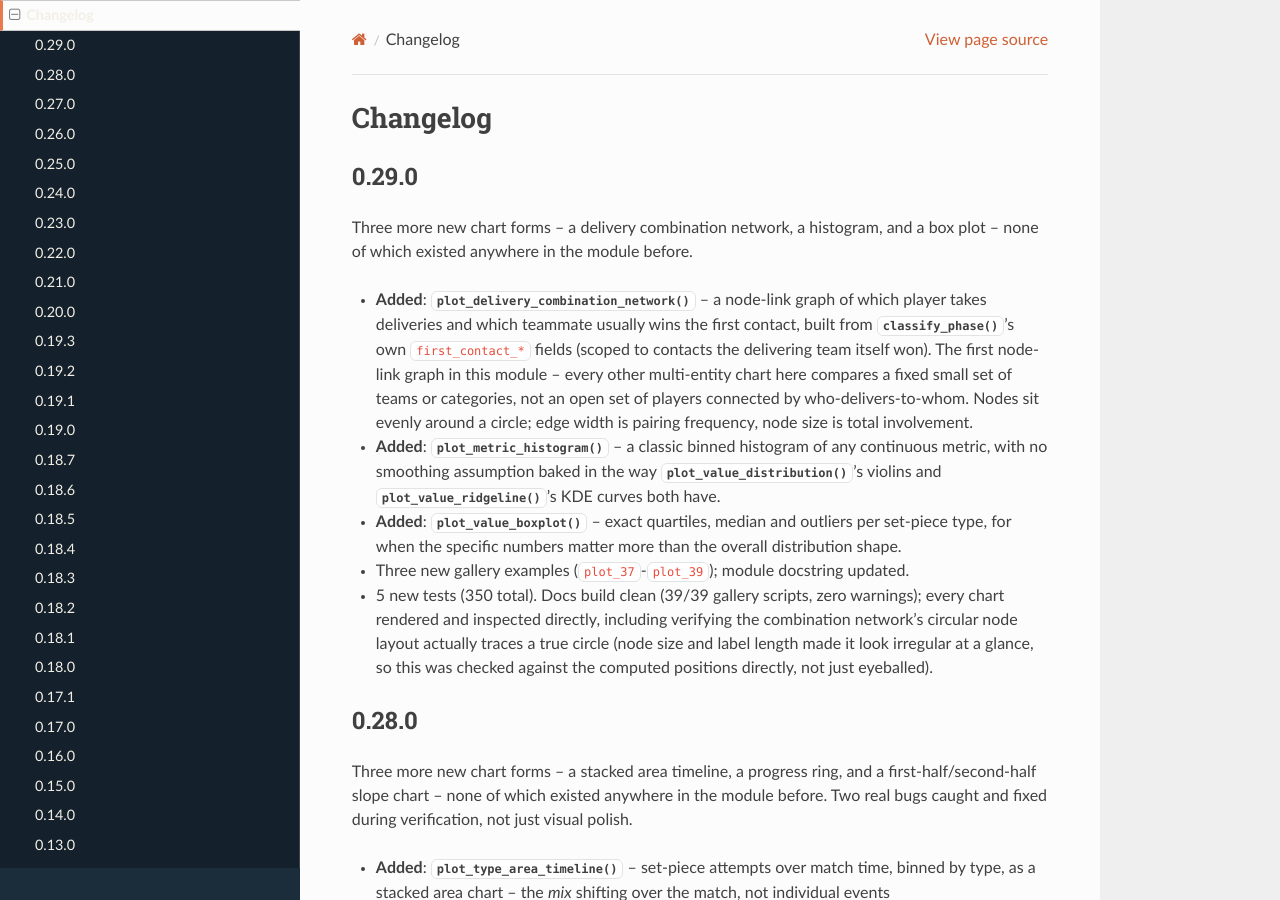
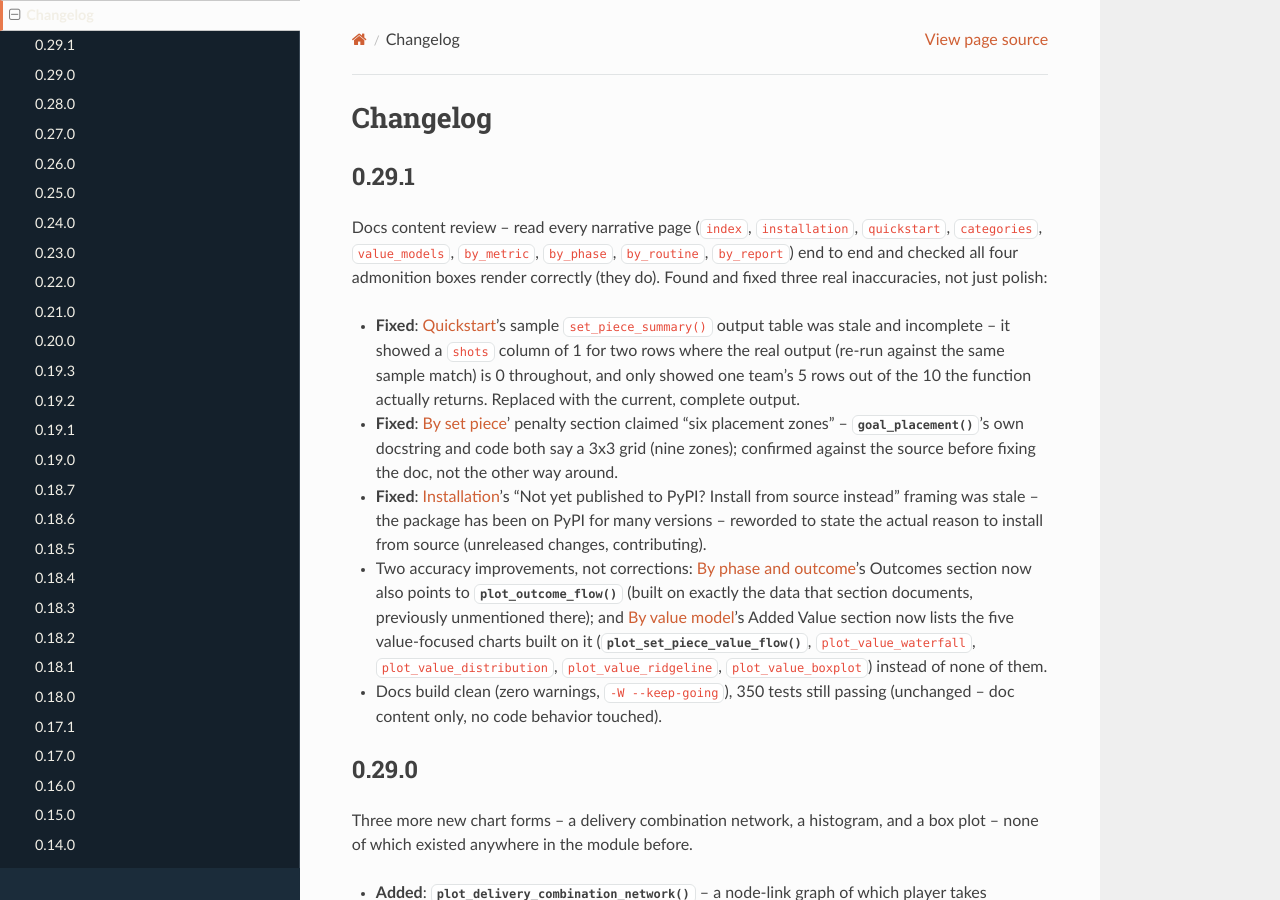
Before and after one commit to marclamberts/waltzinganalytics, a Sphinx documentation site: the page built from docs/source/changelog.rst, in a window 1280 px wide and 900 px high. Built offline with Sphinx 7.4.7 and the Read the Docs theme 3.1.0, drawn with Linux system fonts in a browser that asks for light colours; pages that are not in the unit, such as notebooks, are missing from menus.

Commit message:
Docs content review: fix three real inaccuracies, verify all admonition boxes
Read every narrative doc page end to end and checked the four
admonition boxes across the site render correctly (they do -- verified
in a live rendered build, not just RST source).

Found and fixed three real inaccuracies:
- quickstart's sample set_piece_summary() output was stale (wrong
  shots column) and incomplete (only one team's 5 rows of 10) -- both
  confirmed by re-running the function against the same sample match.
- categories' penalty section said "six placement zones"; the actual
  goal_placement() implementation is a 3x3 grid (nine).
- installation's "Not yet published to PyPI?" framing was stale --
  the package has been on PyPI for many versions.

Also added two accuracy improvements: by_phase's Outcomes section now
mentions plot_outcome_flow (built on exactly that section's data,
previously unmentioned there), and value_models' Added Value section
now lists the five value-focused charts built on it instead of none.

Docs build clean, 350 tests unchanged (doc content only). Bump to
0.29.1.

Co-Authored-By: Claude Sonnet 5 <noreply@anthropic.com>

```diff
--- a/docs/source/categories.rst
+++ b/docs/source/categories.rst
@@ -242,7 +242,8 @@ doesn't apply and isn't run.
 **Metrics to pull**
    Summary/counts, plus two penalty-only tables:
    :func:`~wa_setpieces.core.penalties.penalty_placement_detail` (goal-mouth
-   zone: which of the six placement zones each penalty targeted) and
+   zone: which of the nine placement zones, a 3x3 grid, each penalty
+   targeted) and
    :func:`~wa_setpieces.core.penalties.penalty_taker_summary` (per-player
    conversion rate). See :doc:`by_routine`.
    ``deliveries``, ``second_phases``, ``retention`` and ``first_contacts``
--- a/docs/source/changelog.rst
+++ b/docs/source/changelog.rst
@@ -1,5 +1,42 @@
 Changelog
 =========
+
+0.29.1
+------
+
+Docs content review -- read every narrative page (``index``,
+``installation``, ``quickstart``, ``categories``, ``value_models``,
+``by_metric``, ``by_phase``, ``by_routine``, ``by_report``) end to end
+and checked all four admonition boxes render correctly (they do). Found
+and fixed three real inaccuracies, not just polish:
+
+- **Fixed**: :doc:`quickstart`'s sample ``set_piece_summary()`` output
+  table was stale and incomplete -- it showed a ``shots`` column of 1
+  for two rows where the real output (re-run against the same sample
+  match) is 0 throughout, and only showed one team's 5 rows out of the
+  10 the function actually returns. Replaced with the current, complete
+  output.
+- **Fixed**: :doc:`categories`' penalty section claimed "six placement
+  zones" -- :func:`~wa_setpieces.core.placement.goal_placement`'s own
+  docstring and code both say a 3x3 grid (nine zones); confirmed against
+  the source before fixing the doc, not the other way around.
+- **Fixed**: :doc:`installation`'s "Not yet published to PyPI? Install
+  from source instead" framing was stale -- the package has been on
+  PyPI for many versions -- reworded to state the actual reason to
+  install from source (unreleased changes, contributing).
+- Two accuracy improvements, not corrections: :doc:`by_phase`'s
+  Outcomes section now also points to
+  :func:`~wa_setpieces.viz.plots.plot_outcome_flow` (built on exactly
+  the data that section documents, previously unmentioned there); and
+  :doc:`value_models`'s Added Value section now lists the five
+  value-focused charts built on it
+  (:func:`~wa_setpieces.viz.plots.plot_set_piece_value_flow`,
+  ``plot_value_waterfall``, ``plot_value_distribution``,
+  ``plot_value_ridgeline``, ``plot_value_boxplot``) instead of none of
+  them.
+- Docs build clean (zero warnings, ``-W --keep-going``), 350 tests
+  still passing (unchanged -- doc content only, no code behavior
+  touched).
 
 0.29.0
 ------
--- a/docs/source/installation.rst
+++ b/docs/source/installation.rst
@@ -5,7 +5,8 @@ Installation
 
    pip install wa-setpieces
 
-Not yet published to PyPI? Install from source instead:
+Want the latest unreleased changes, or to contribute? Install from
+source instead:
 
 .. code-block:: bash
 
--- a/pyproject.toml
+++ b/pyproject.toml
@@ -4,7 +4,7 @@ build-backend = "setuptools.build_meta"
 
 [project]
 name = "wa-setpieces"
-version = "0.29.0"
+version = "0.29.1"
 description = "Set-piece metrics, benchmarked team/player ratings, added-value scoring and mplsoccer pitch visualizations (penalties, kick-offs, free kicks, corners, throw-ins, goal kicks) from Opta and StatsBomb event data, including second phases, xT, zones and retention"
 readme = "README.md"
 requires-python = ">=3.9"
```
Also changed, not shown: docs/source/by_phase.rst (+5 -2 lines), docs/source/quickstart.rst (+7 -2 lines), docs/source/value_models.rst (+9 -1 lines).
